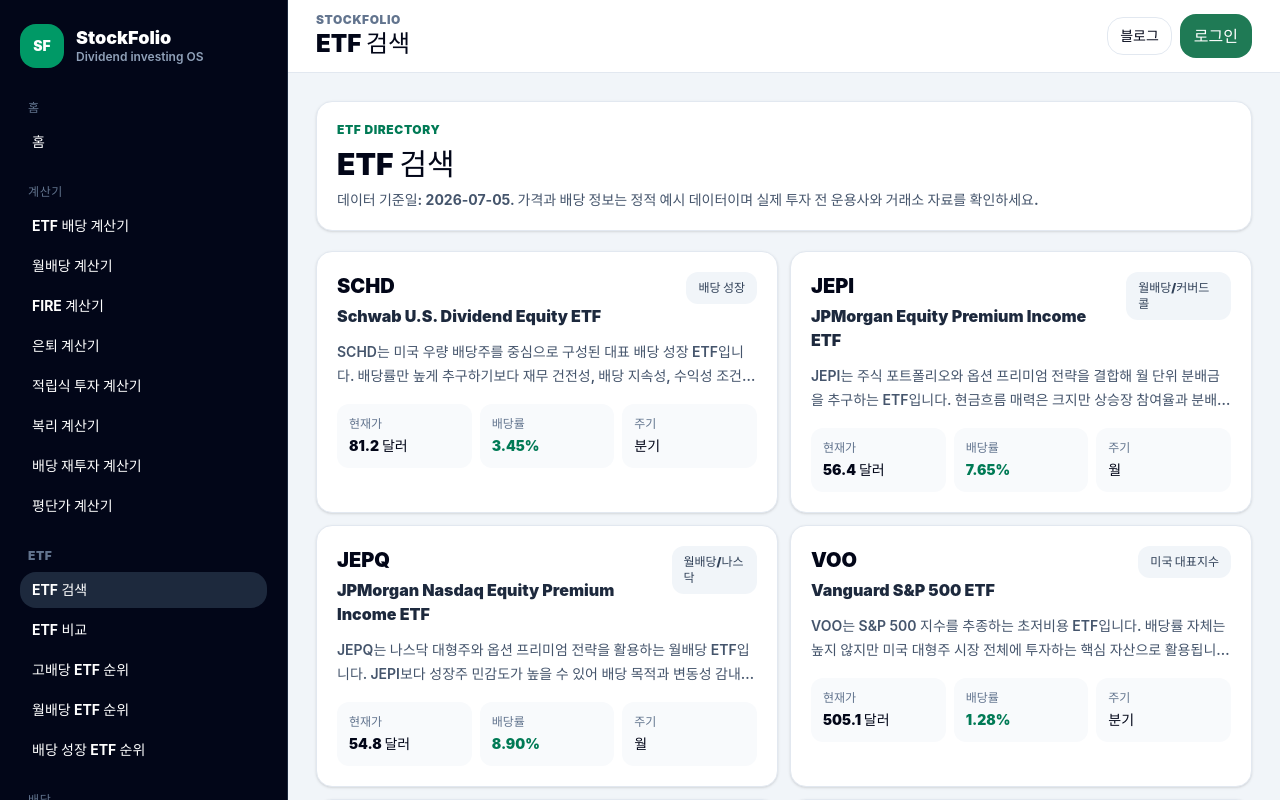
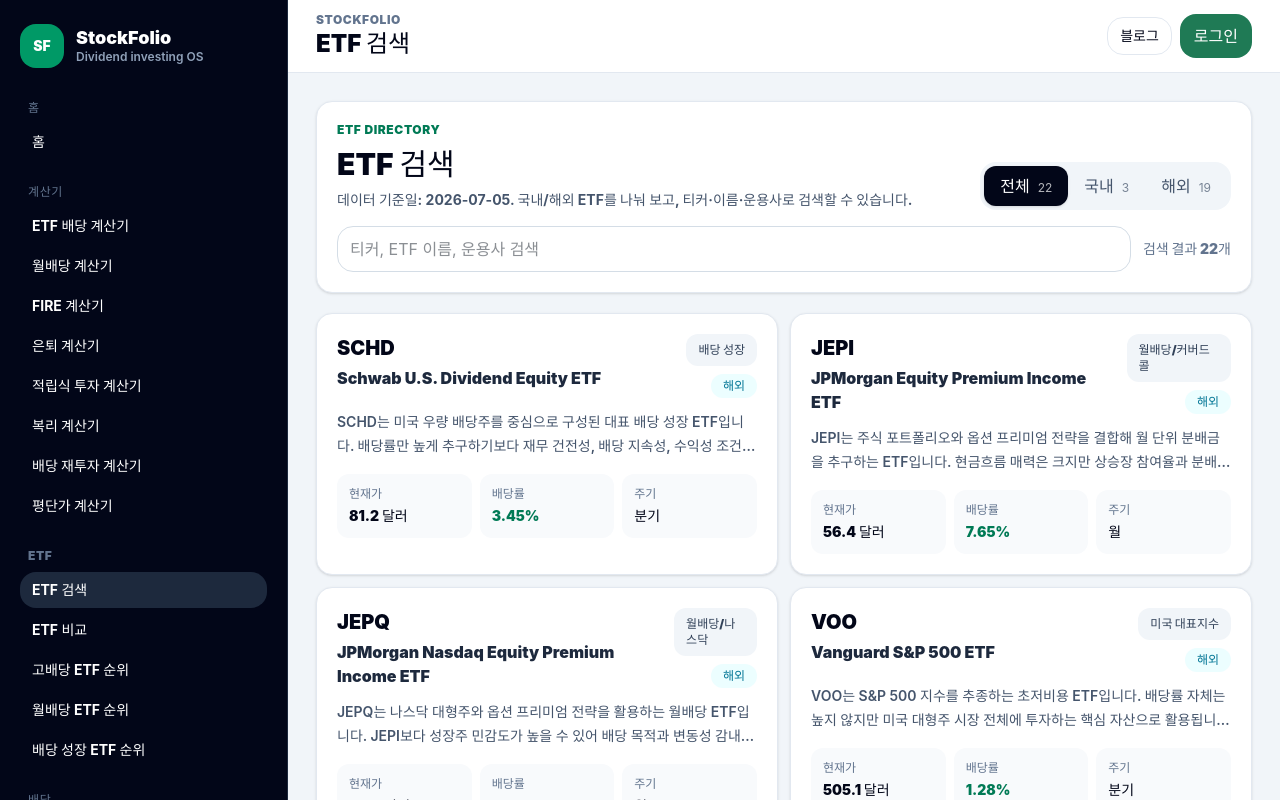
Before and after one commit to Hhan119/StockFolio, a React (Vite) app in the folder front/: page /etf in a window 1280 px wide. Shown: the top 800 px of the page. Built offline with nearby package versions, Linux system fonts and the light colour scheme; no server answers.

Commit message:
Add ETF market filters

```diff
--- /dev/null
+++ b/front/src/components/MarketSegmentedControl.jsx
@@ -0,0 +1,31 @@
+const filters = [
+  { key: "all", label: "전체" },
+  { key: "domestic", label: "국내" },
+  { key: "overseas", label: "해외" },
+];
+
+function MarketSegmentedControl({ value, onChange, counts = {} }) {
+  return (
+    <div className="inline-flex rounded-2xl bg-slate-100 p-1">
+      {filters.map((filter) => {
+        const active = value === filter.key;
+        return (
+          <button
+            className={[
+              "rounded-xl px-4 py-2 text-sm font-black transition",
+              active ? "bg-slate-950 text-white shadow-sm" : "text-slate-600 hover:bg-white hover:text-slate-950",
+            ].join(" ")}
+            key={filter.key}
+            type="button"
+            onClick={() => onChange(filter.key)}
+          >
+            {filter.label}
+            {typeof counts[filter.key] === "number" && <span className="ml-2 text-xs opacity-70">{counts[filter.key]}</span>}
+          </button>
+        );
+      })}
+    </div>
+  );
+}
+
+export default MarketSegmentedControl;
--- a/front/src/data/publicContent.js
+++ b/front/src/data/publicContent.js
@@ -528,6 +528,9 @@
   ["dia-vs-spy", "DIA vs SPY", ["dia", "spy"], "다우 30 월분배와 S&P 500 분산 투자의 차이를 비교합니다."],
   ["vti-vs-voo", "VTI vs VOO", ["vti", "voo"], "미국 전체시장과 S&P 500 대형주 중심 투자를 비교합니다."],
   ["monthly-vs-quarterly-dividend", "월배당 ETF vs 분기배당 ETF", ["jepi", "schd"], "현금흐름 빈도와 장기 성장성의 균형을 비교합니다."],
+  ["tiger-vs-ace-us-dividend", "TIGER 미국배당다우존스 vs ACE 미국배당다우존스", ["tiger-us-dividend", "ace-us-dividend"], "국내 상장 미국 배당다우존스 ETF의 보수, 월분배, 거래 편의성을 비교합니다."],
+  ["tiger-vs-kodex-us-dividend", "TIGER 미국배당다우존스 vs KODEX 미국S&P500배당귀족", ["tiger-us-dividend", "kodex-us-dividend"], "국내 월분배 배당 성장 ETF와 배당귀족 ETF의 차이를 비교합니다."],
+  ["ace-vs-kodex-us-dividend", "ACE 미국배당다우존스 vs KODEX 미국S&P500배당귀족", ["ace-us-dividend", "kodex-us-dividend"], "국내 상장 해외 배당 ETF를 지수 성격과 분배 주기 관점에서 비교합니다."],
 ].map(([slug, title, etfSlugs, summary]) => ({ slug, title, etfSlugs, summary }));
 
 export const rankingPages = [
@@ -624,6 +627,22 @@
 export const getEtf = (slugOrTicker) =>
   etfs.find((etf) => etf.slug === slugOrTicker?.toLowerCase() || etf.ticker.toLowerCase() === slugOrTicker?.toLowerCase());
 
+export const isDomesticEtf = (etf) => etf?.market === "KRX" || etf?.currency === "KRW";
+
+export const matchesMarketFilter = (etf, filter) => {
+  if (filter === "domestic") return isDomesticEtf(etf);
+  if (filter === "overseas") return !isDomesticEtf(etf);
+  return true;
+};
+
+export const getComparisonEtfs = (comparison) => comparison.etfSlugs.map(getEtf).filter(Boolean);
+
+export const comparisonMatchesMarketFilter = (comparison, filter) => {
+  if (filter === "all") return true;
+  const comparisonEtfs = getComparisonEtfs(comparison);
+  return comparisonEtfs.length > 0 && comparisonEtfs.every((etf) => matchesMarketFilter(etf, filter));
+};
+
 export const getComparison = (slug) => comparisons.find((comparison) => comparison.slug === slug);
 
 export const getRanking = (slug) => rankingPages.find((ranking) => ranking.slug === slug);
--- a/front/src/pages/etf/EtfCompareListPage.jsx
+++ b/front/src/pages/etf/EtfCompareListPage.jsx
@@ -1,24 +1,67 @@
+import { useMemo, useState } from "react";
 import { Link } from "react-router-dom";
+import MarketSegmentedControl from "../../components/MarketSegmentedControl.jsx";
 import Seo from "../../components/Seo.jsx";
-import { comparisons } from "../../data/publicContent.js";
+import { comparisonMatchesMarketFilter, comparisons, getComparisonEtfs, isDomesticEtf } from "../../data/publicContent.js";
 
 function EtfCompareListPage() {
+  const [marketFilter, setMarketFilter] = useState("all");
+
+  const counts = useMemo(
+    () => ({
+      all: comparisons.length,
+      domestic: comparisons.filter((comparison) => comparisonMatchesMarketFilter(comparison, "domestic")).length,
+      overseas: comparisons.filter((comparison) => comparisonMatchesMarketFilter(comparison, "overseas")).length,
+    }),
+    [],
+  );
+
+  const filteredComparisons = useMemo(
+    () => comparisons.filter((comparison) => comparisonMatchesMarketFilter(comparison, marketFilter)),
+    [marketFilter],
+  );
+
   return (
     <section className="grid gap-5">
       <Seo title="ETF 비교" description="SCHD vs JEPI, VOO vs QQQM 등 대표 ETF 비교 페이지를 제공합니다." path="/etf/compare" />
       <div className="rounded-2xl border border-slate-200 bg-white p-5 shadow-sm">
+        <div className="flex flex-col gap-4 lg:flex-row lg:items-end lg:justify-between">
+          <div>
             <p className="text-xs font-black uppercase tracking-wider text-cyan-700">ETF Compare</p>
             <h2 className="mt-2 text-3xl font-black text-slate-950">ETF 비교</h2>
-        <p className="mt-2 text-sm font-bold text-slate-600">단순 배당률보다 수수료, 배당 주기, 성장성, 투자 목적 적합성을 함께 비교합니다.</p>
+            <p className="mt-2 text-sm font-bold text-slate-600">국내 상장 ETF 비교와 해외 ETF 비교를 나눠 볼 수 있습니다.</p>
+          </div>
+          <MarketSegmentedControl counts={counts} value={marketFilter} onChange={setMarketFilter} />
+        </div>
       </div>
       <div className="grid gap-3 lg:grid-cols-2">
-        {comparisons.map((comparison) => (
+        {filteredComparisons.map((comparison) => {
+          const comparisonEtfs = getComparisonEtfs(comparison);
+          const domestic = comparisonEtfs.every(isDomesticEtf);
+          return (
             <Link className="rounded-2xl border border-slate-200 bg-white p-5 shadow-sm hover:shadow-md" key={comparison.slug} to={`/etf/compare/${comparison.slug}`}>
+              <div className="flex flex-col gap-3 sm:flex-row sm:items-start sm:justify-between">
                 <h3 className="text-xl font-black text-slate-950">{comparison.title}</h3>
+                <span className={["shrink-0 rounded-xl px-3 py-1 text-xs font-black", domestic ? "bg-emerald-50 text-emerald-700" : "bg-cyan-50 text-cyan-700"].join(" ")}>
+                  {domestic ? "국내" : "해외"}
+                </span>
+              </div>
               <p className="mt-2 text-sm font-semibold leading-6 text-slate-600">{comparison.summary}</p>
-          </Link>
+              <div className="mt-4 flex flex-wrap gap-2">
+                {comparisonEtfs.map((etf) => (
+                  <span className="rounded-xl bg-slate-100 px-3 py-2 text-xs font-black text-slate-700" key={etf.slug}>{etf.ticker}</span>
                 ))}
               </div>
+            </Link>
+          );
+        })}
+      </div>
+      {filteredComparisons.length === 0 && (
+        <div className="rounded-2xl border border-dashed border-slate-300 bg-white p-8 text-center shadow-sm">
+          <p className="text-lg font-black text-slate-950">비교 페이지가 없습니다</p>
+          <p className="mt-2 text-sm font-bold text-slate-500">선택한 시장 구분에 맞는 ETF 비교 콘텐츠를 준비 중입니다.</p>
+        </div>
+      )}
     </section>
   );
 }
--- a/front/src/pages/etf/EtfListPage.jsx
+++ b/front/src/pages/etf/EtfListPage.jsx
@@ -1,26 +1,70 @@
+import { useMemo, useState } from "react";
 import { Link } from "react-router-dom";
+import MarketSegmentedControl from "../../components/MarketSegmentedControl.jsx";
 import Seo from "../../components/Seo.jsx";
-import { DATA_AS_OF, etfs } from "../../data/publicContent.js";
+import { DATA_AS_OF, etfs, isDomesticEtf, matchesMarketFilter } from "../../data/publicContent.js";
 import { formatMoney, formatPercent } from "../../utils/format.js";
 
 function EtfListPage() {
+  const [marketFilter, setMarketFilter] = useState("all");
+  const [keyword, setKeyword] = useState("");
+
+  const counts = useMemo(
+    () => ({
+      all: etfs.length,
+      domestic: etfs.filter(isDomesticEtf).length,
+      overseas: etfs.filter((etf) => !isDomesticEtf(etf)).length,
+    }),
+    [],
+  );
+
+  const filteredEtfs = useMemo(() => {
+    const normalizedKeyword = keyword.trim().toLowerCase();
+    return etfs.filter((etf) => {
+      const matchesMarket = matchesMarketFilter(etf, marketFilter);
+      const matchesKeyword =
+        !normalizedKeyword ||
+        [etf.ticker, etf.name, etf.market, etf.provider, etf.category].some((value) => value.toLowerCase().includes(normalizedKeyword));
+      return matchesMarket && matchesKeyword;
+    });
+  }, [keyword, marketFilter]);
+
   return (
     <section className="grid gap-5">
       <Seo title="ETF 검색과 상세 정보" description="배당 ETF, 월배당 ETF, 성장 ETF의 배당률, 분배 주기, 장단점을 확인합니다." path="/etf" />
       <div className="rounded-2xl border border-slate-200 bg-white p-5 shadow-sm">
-        <p className="text-xs font-black uppercase tracking-wider text-emerald-700">ETF Directory</p>
-        <h2 className="mt-2 text-3xl font-black text-slate-950">ETF 검색</h2>
-        <p className="mt-2 text-sm font-bold text-slate-600">데이터 기준일: {DATA_AS_OF}. 가격과 배당 정보는 정적 예시 데이터이며 실제 투자 전 운용사와 거래소 자료를 확인하세요.</p>
+        <div className="flex flex-col gap-4 lg:flex-row lg:items-end lg:justify-between">
+          <div>
+            <p className="text-xs font-black uppercase tracking-wider text-emerald-700">ETF Directory</p>
+            <h2 className="mt-2 text-3xl font-black text-slate-950">ETF 검색</h2>
+            <p className="mt-2 text-sm font-bold text-slate-600">데이터 기준일: {DATA_AS_OF}. 국내/해외 ETF를 나눠 보고, 티커·이름·운용사로 검색할 수 있습니다.</p>
+          </div>
+          <MarketSegmentedControl counts={counts} value={marketFilter} onChange={setMarketFilter} />
+        </div>
+        <div className="mt-4 grid gap-3 lg:grid-cols-[minmax(0,1fr)_auto] lg:items-center">
+          <input
+            className="form-control"
+            placeholder="티커, ETF 이름, 운용사 검색"
+            value={keyword}
+            onChange={(event) => setKeyword(event.target.value)}
+          />
+          <p className="text-sm font-black text-slate-500">검색 결과 {filteredEtfs.length}개</p>
+        </div>
       </div>
       <div className="grid gap-3 lg:grid-cols-2 2xl:grid-cols-3">
-        {etfs.map((etf) => (
+        {filteredEtfs.map((etf) => (
           <Link className="rounded-2xl border border-slate-200 bg-white p-5 shadow-sm transition hover:-translate-y-0.5 hover:shadow-md" key={etf.slug} to={`/etf/${etf.slug}`}>
             <div className="flex items-start justify-between gap-3">
               <div>
                 <p className="text-xl font-black text-slate-950">{etf.ticker}</p>
                 <h3 className="mt-1 font-black text-slate-800">{etf.name}</h3>
               </div>
-              <span className="rounded-xl bg-slate-100 px-3 py-2 text-xs font-black text-slate-700">{etf.category}</span>
+              <div className="flex flex-col items-end gap-2">
+                <span className="rounded-xl bg-slate-100 px-3 py-2 text-xs font-black text-slate-700">{etf.category}</span>
+                <span className={["rounded-xl px-3 py-1 text-xs font-black", isDomesticEtf(etf) ? "bg-emerald-50 text-emerald-700" : "bg-cyan-50 text-cyan-700"].join(" ")}>
+                  {isDomesticEtf(etf) ? "국내" : "해외"}
+                </span>
+              </div>
             </div>
             <p className="mt-3 line-clamp-2 text-sm font-semibold leading-6 text-slate-600">{etf.summary}</p>
             <div className="mt-4 grid grid-cols-3 gap-2 text-sm">
@@ -40,6 +84,12 @@
           </Link>
         ))}
       </div>
+      {filteredEtfs.length === 0 && (
+        <div className="rounded-2xl border border-dashed border-slate-300 bg-white p-8 text-center shadow-sm">
+          <p className="text-lg font-black text-slate-950">검색 결과가 없습니다</p>
+          <p className="mt-2 text-sm font-bold text-slate-500">필터를 전체로 바꾸거나 다른 키워드로 검색해보세요.</p>
+        </div>
+      )}
     </section>
   );
 }
--- a/front/src/pages/etf/EtfRankingPage.jsx
+++ b/front/src/pages/etf/EtfRankingPage.jsx
@@ -1,30 +1,56 @@
+import { useMemo, useState } from "react";
 import { Link, Navigate, useParams } from "react-router-dom";
+import MarketSegmentedControl from "../../components/MarketSegmentedControl.jsx";
 import Seo from "../../components/Seo.jsx";
-import { DATA_AS_OF, getEtf, getRanking } from "../../data/publicContent.js";
+import { DATA_AS_OF, getEtf, getRanking, isDomesticEtf, matchesMarketFilter } from "../../data/publicContent.js";
 import { formatPercent } from "../../utils/format.js";
 
 function EtfRankingPage() {
   const { slug } = useParams();
+  const [marketFilter, setMarketFilter] = useState("all");
   const ranking = getRanking(slug);
+
+  const rankingEtfs = useMemo(() => (ranking ? ranking.etfSlugs.map(getEtf).filter(Boolean) : []), [ranking]);
+  const counts = useMemo(
+    () => ({
+      all: rankingEtfs.length,
+      domestic: rankingEtfs.filter(isDomesticEtf).length,
+      overseas: rankingEtfs.filter((etf) => !isDomesticEtf(etf)).length,
+    }),
+    [rankingEtfs],
+  );
+  const rankedEtfs = useMemo(
+    () => rankingEtfs.filter((etf) => matchesMarketFilter(etf, marketFilter)).sort((a, b) => b.dividendYield - a.dividendYield),
+    [marketFilter, rankingEtfs],
+  );
+
   if (!ranking) return <Navigate to="/404" replace />;
-
-  const rankedEtfs = ranking.etfSlugs.map(getEtf).filter(Boolean).sort((a, b) => b.dividendYield - a.dividendYield);
 
   return (
     <section className="grid gap-5">
       <Seo title={ranking.title} description={ranking.description} path={`/etf/rankings/${ranking.slug}`} />
       <div className="rounded-2xl border border-slate-200 bg-white p-5 shadow-sm">
-        <p className="text-xs font-black uppercase tracking-wider text-emerald-700">ETF Ranking</p>
-        <h2 className="mt-2 text-3xl font-black text-slate-950">{ranking.title}</h2>
-        <p className="mt-2 text-sm font-bold text-slate-600">{ranking.description}</p>
-        <p className="mt-2 text-xs font-bold text-slate-500">데이터 기준일: {DATA_AS_OF} · 배당률은 세전 기준 · 과거 배당금은 미래 배당금을 보장하지 않습니다.</p>
+        <div className="flex flex-col gap-4 lg:flex-row lg:items-end lg:justify-between">
+          <div>
+            <p className="text-xs font-black uppercase tracking-wider text-emerald-700">ETF Ranking</p>
+            <h2 className="mt-2 text-3xl font-black text-slate-950">{ranking.title}</h2>
+            <p className="mt-2 text-sm font-bold text-slate-600">{ranking.description}</p>
+            <p className="mt-2 text-xs font-bold text-slate-500">데이터 기준일: {DATA_AS_OF} · 배당률은 세전 기준 · 과거 배당금은 미래 배당금을 보장하지 않습니다.</p>
+          </div>
+          <MarketSegmentedControl counts={counts} value={marketFilter} onChange={setMarketFilter} />
+        </div>
       </div>
       <div className="grid gap-3">
         {rankedEtfs.map((etf, index) => (
           <Link className="grid gap-3 rounded-2xl border border-slate-200 bg-white p-5 shadow-sm hover:shadow-md lg:grid-cols-[72px_1fr_160px_160px]" key={etf.slug} to={`/etf/${etf.slug}`}>
             <div className="text-3xl font-black text-slate-300">#{index + 1}</div>
             <div>
-              <h3 className="text-xl font-black text-slate-950">{etf.ticker} · {etf.name}</h3>
+              <div className="flex flex-wrap items-center gap-2">
+                <h3 className="text-xl font-black text-slate-950">{etf.ticker} · {etf.name}</h3>
+                <span className={["rounded-xl px-3 py-1 text-xs font-black", isDomesticEtf(etf) ? "bg-emerald-50 text-emerald-700" : "bg-cyan-50 text-cyan-700"].join(" ")}>
+                  {isDomesticEtf(etf) ? "국내" : "해외"}
+                </span>
+              </div>
               <p className="mt-1 text-sm font-semibold text-slate-600">{etf.category} · {etf.suitableFor}</p>
             </div>
             <div className="rounded-xl bg-slate-50 p-3"><p className="text-xs font-black text-slate-500">배당률</p><p className="font-black text-emerald-700">{formatPercent(etf.dividendYield)}</p></div>
@@ -32,6 +58,12 @@
           </Link>
         ))}
       </div>
+      {rankedEtfs.length === 0 && (
+        <div className="rounded-2xl border border-dashed border-slate-300 bg-white p-8 text-center shadow-sm">
+          <p className="text-lg font-black text-slate-950">선택한 시장의 순위 데이터가 없습니다</p>
+          <p className="mt-2 text-sm font-bold text-slate-500">전체를 선택하거나 다른 순위 페이지를 확인해보세요.</p>
+        </div>
+      )}
     </section>
   );
 }
```
Also changed, not shown: 1 other file (tests, documents, lock files or other folders). Lines whose indentation alone changed are shown as unchanged.
